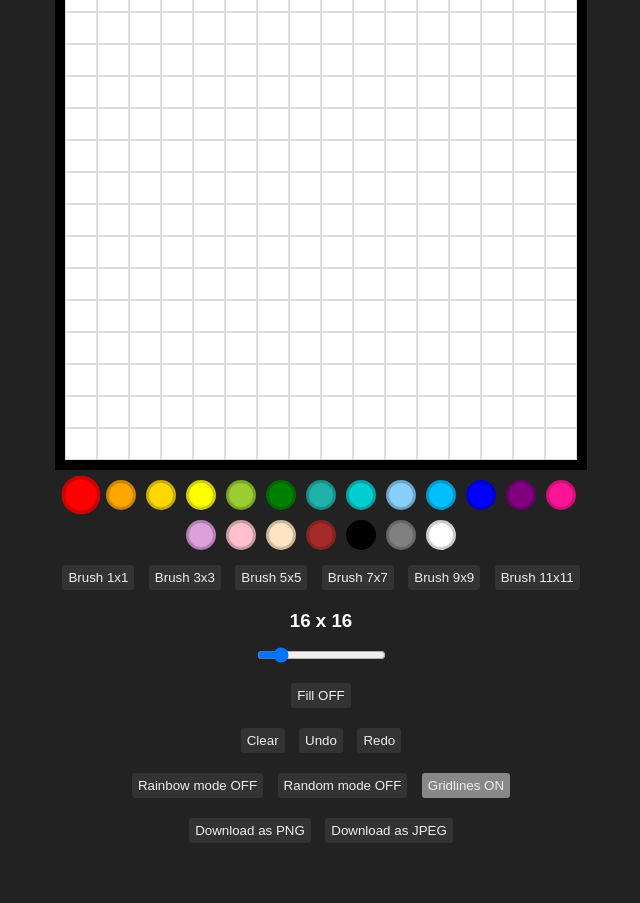
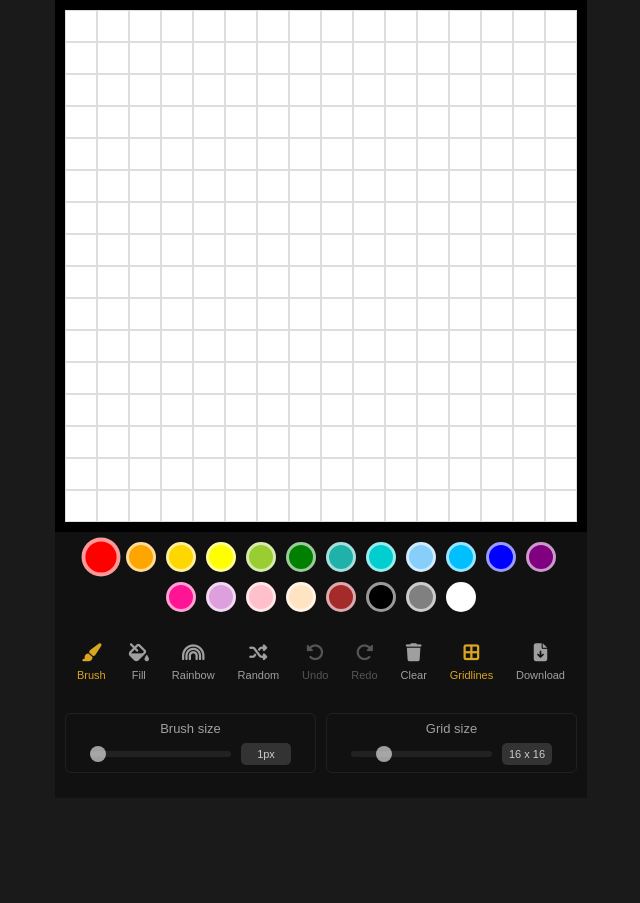
Before and after one commit to xop14/odin-etch-a-sketch, a plain HTML site: page index.html in a window 1280 px wide. Shown: the part 92-995 px from the top of the page, without its empty margins (319-959 px from the left). After the commit the page ends 920 px from the top, so only its background shows below. Drawn offline with nearby package versions, Linux system fonts and the light colour scheme.

Commit message:
Add toolbar with clickable buttons and brush size slider

```diff
--- a/etch-a-sketch.js
+++ b/etch-a-sketch.js
@@ -1,19 +1,25 @@
 const grid = document.querySelector("#grid");
 const colorSelector = document.querySelector("#color-selector");
-const sizeSlider = document.querySelector("#size-slider");
-const sizeSliderDisplay = document.querySelector("#size-slider-display");
+const brushSlider = document.querySelector("#brush-slider");
+const brushSliderDisplay = document.querySelector("#brush-slider-display");
+const gridSlider = document.querySelector("#grid-slider");
+const gridSliderDisplay = document.querySelector("#grid-slider-display");
 const clearBtn = document.querySelector("#clear-btn");
 const randomBtn = document.querySelector("#random-btn");
 const rainbowBtn = document.querySelector("#rainbow-btn");
-const fillBtn = document.querySelector("#fill-btn");
+const brushTool = document.querySelector("#brush-tool");
+const fillTool = document.querySelector("#fill-tool");
 const undoBtn = document.querySelector("#undo-btn");
 const redoBtn = document.querySelector("#redo-btn");
 const gridlinesBtn = document.querySelector("#gridlines-btn");
 const canvasHistory = [];
 const gridSizeHistory = [];
-const buttonOnColor = "#888";
-const buttonOffColor = "#333";
-const brushSizes = document.querySelector("#brush-sizes");
+const toolColorOn = "goldenrod";
+const toolColorOff = "#fff9";
+const toolColorUnavailable = "#555";
+const tools = document.querySelectorAll(".tool");
+const btns = document.querySelectorAll(".btn");
+const modeBtns = document.querySelectorAll(".mode-btn");
 
 const body = document.body;
 
@@ -146,6 +152,7 @@ function createGrid(gridSize, pixelSize, saveUndo = true, canvasToLoad = []) {
             });
             pixel.addEventListener("mouseup", () => {
                 saveCanvasUndo(currentCanvas, gridSize);
+                undoRedoStyleUpdate();
             });
             if (!isCanvasImported) {
                 currentCanvasRow.push("white");
@@ -197,8 +204,25 @@ function undo() {
     createGrid(lastGridSize, lastPixelSize, false, lastUndo);
 
     undoCounter--;
+    undoRedoStyleUpdate();
 }
 
+
+undoRedoStyleUpdate();
+
+function undoRedoStyleUpdate() {
+    if (undoCounter <= 1) {
+        undoBtn.style.color = toolColorUnavailable;
+    } else {
+        undoBtn.style.color = toolColorOff;
+    }
+
+    if (undoCounter >= undoCounterMax) {
+        redoBtn.style.color = toolColorUnavailable;
+    } else {
+        redoBtn.style.color = toolColorOff;
+    }
+}
 
 
 
@@ -219,6 +243,7 @@ function redo() {
     createGrid(nextGridSize, nextPixelSize, false, nextRedo);
 
     undoCounter++;
+    undoRedoStyleUpdate();
 }
 
 
@@ -239,8 +264,8 @@ document.onkeydown = (e) => {
 
 // update grid size slider & display
 function updateSlider(newGridSize) {
-    sizeSliderDisplay.textContent = `${newGridSize} x ${newGridSize}`;
-    sizeSlider.value = newGridSize;
+    gridSliderDisplay.textContent = `${newGridSize} x ${newGridSize}`;
+    gridSlider.value = newGridSize;
 }
 
 
@@ -276,17 +301,23 @@ function updateColorCss(currentColor) {
 }
 
 
+// brush size adjustment
+brushSlider.addEventListener("input", () => {
+    brushSliderDisplay.textContent = `${brushSlider.value}px`;
+    brushSize = brushSlider.value;
+});
+
 
 
 // grid size adjustment
-sizeSlider.addEventListener("input", () => {
-    sizeSliderDisplay.textContent = `${sizeSlider.value} x ${sizeSlider.value}`;
-    gridSize = sizeSlider.value;
+gridSlider.addEventListener("input", () => {
+    gridSliderDisplay.textContent = `${gridSlider.value} x ${gridSlider.value}`;
+    gridSize = gridSlider.value;
     pixelSize = `${512 / gridSize}px`;
     createGrid(gridSize, pixelSize, false);
 });
 
-sizeSlider.addEventListener("change", () => {
+gridSlider.addEventListener("change", () => {
     createGrid(gridSize, pixelSize);
 });
 
@@ -306,17 +337,11 @@ randomBtn.addEventListener("click", () => {
 
     if (isRandomColors == false) {
         isRainbowColors = false;
-        rainbowBtn.style.backgroundColor = buttonOffColor;
-        rainbowBtn.textContent = "Rainbow mode OFF";
 
         isRandomColors = true;
-        randomBtn.style.backgroundColor = buttonOnColor;
-        randomBtn.textContent = "Random mode ON";
     }
     else {
         isRandomColors = false;
-        randomBtn.style.backgroundColor = buttonOffColor;
-        randomBtn.textContent = "Random mode OFF";
     }
 });
 
@@ -325,40 +350,6 @@ function randomColor() {
     currentColor = colors[i];
     updateColorCss(currentColor);
 }
-
-
-
-
-// gridlines toggle button
-
-gridlinesBtn.style.backgroundColor = buttonOnColor;
-
-gridlinesBtn.addEventListener("click", () => {
-    if (isGridlinesOn == false) {
-        isGridlinesOn = true;
-        gridlinesBtn.textContent = "Gridlines ON";
-        gridlinesBtn.style.backgroundColor = buttonOnColor;
-        let pixels = document.querySelectorAll(".pixel");
-        pixels.forEach((pixel) => {
-            pixel.style.borderWidth = "1px";
-            pixel.style.borderColor = "#0002"
-        });
-
-
-    }
-    else {
-        isGridlinesOn = false;
-        gridlinesBtn.textContent = "Gridlines OFF";
-        gridlinesBtn.style.backgroundColor = buttonOffColor;
-        let pixels = document.querySelectorAll(".pixel");
-        pixels.forEach((pixel) => {
-            pixel.style.borderWidth = "0px";
-            pixel.style.borderColor = "#0000";
-        });
-    }
-});
-
-
 
 
 // copy array function
@@ -373,15 +364,6 @@ function copyArray(arrayToCopy) {
     }
     return newArray;
 }
-
-
-
-
-// brush pixels returns an array of pixels to be colored in
-
-brushSizes.addEventListener("click", (e) => {
-    brushSize = e.target.value;
-})
 
 
 function createBrushPixels() {
@@ -439,27 +421,21 @@ function removeBrushOutline() {
 
 // rainbow mode
 
-// random color generator
+// rainbow color generator
 rainbowBtn.addEventListener("click", () => {
 
     if (isRainbowColors == false) {
         isRandomColors = false;
-        randomBtn.style.backgroundColor = buttonOffColor;
-        randomBtn.textContent = "Random mode OFF";
 
         isRainbowColors = true;
-        rainbowBtn.style.backgroundColor = buttonOnColor;
-        rainbowBtn.textContent = "Rainbow mode ON";
         currentColor = "rgba(255,0,0)"
     }
     else {
         isRainbowColors = false;
-        rainbowBtn.style.backgroundColor = buttonOffColor;
-        rainbowBtn.textContent = "Rainbow mode OFF";
     }
 });
 
-// gradually change color
+// rainbow mode
 function rainbowColors() {
 
     let red = parseInt(currentColor.split(/[(,)]/)[1]);
@@ -507,23 +483,6 @@ function rainbowColors() {
 }
 
 
-// fill tool
-
-fillBtn.addEventListener("click", () => {
-
-    if (isFill == false) {
-        isFill = true;
-        fillBtn.style.backgroundColor = buttonOnColor;
-        fillBtn.textContent = "Fill ON";
-    }
-    else {
-        isFill = false;
-        fillBtn.style.backgroundColor = buttonOffColor;
-        fillBtn.textContent = "Fill OFF";
-    }
-});
-
-
 let fillCounter = 0;
 
 
@@ -555,3 +514,110 @@ function fill(x, y, pixelColor, currentCanvas) {
         return;
     }
 }
+
+
+
+// tool buttons change style
+tools.forEach((tool)=> {
+    tool.addEventListener("click", (e) => {
+        tools.forEach((tool) => {
+            // below is what happens to the other targets
+            tool.style.color = toolColorOff;
+        });
+        // below is what happens to the click target
+        e.target.style.color = toolColorOn;
+    });
+});
+
+
+// fill tool button specific settings
+let brushSizeTemp = brushSize;
+
+fillTool.addEventListener("click", () => {
+
+    if (isFill == false) {
+        isFill = true;
+        brushSizeTemp = brushSize;
+        brushSize = 1;
+    }
+    else {
+        isFill = false;
+    }
+});
+
+
+// brush tool button specific settings
+brushTool.style.color = toolColorOn;
+brushTool.addEventListener("click", () => {
+        isFill = false;
+        brushSize = brushSizeTemp;
+});
+
+
+// Grid button & grid creation
+
+gridlinesBtn.style.color = toolColorOn;
+
+gridlinesBtn.addEventListener("click", (e) => {
+    if (isGridlinesOn == false) {
+        isGridlinesOn = true;
+        gridlinesBtn.style.color = toolColorOn;
+        // grid style on
+        let pixels = document.querySelectorAll(".pixel");
+        pixels.forEach((pixel) => {
+            pixel.style.borderWidth = "1px";
+            pixel.style.borderColor = "#0002"
+        });
+    }
+    else {
+        isGridlinesOn = false;
+        gridlinesBtn.style.color = toolColorOff;
+        // grid style off
+        let pixels = document.querySelectorAll(".pixel");
+        pixels.forEach((pixel) => {
+            pixel.style.borderWidth = "0px";
+            pixel.style.borderColor = "#0000";
+        });
+    }
+})
+
+
+// mode button styles (rainbow / random)
+// makes mode buttons exclusive and able to toggle
+modeBtns.forEach((modeBtn) => {
+    modeBtn.addEventListener("click", (e) => {
+
+        // below is what happens to the click target
+
+        if (e.target.style.color == toolColorOn) {
+            e.target.style.color = toolColorOff;
+        } else {
+            modeBtns.forEach((modeBtn) => {
+            // below is what happens to the other targets
+            modeBtn.style.color = toolColorOff;
+            });
+            e.target.style.color = toolColorOn;
+        }
+    })
+});
+
+
+// one-click button style settings
+
+btns.forEach((btn) => {
+    btn.addEventListener("mousedown", (e) => {
+        console.log("MOUSE DOWN");
+        btn.style.transitionDuration = "0s";
+        btn.style.color = toolColorOn;
+    })
+    btn.addEventListener("mouseup", (e) => {
+        console.log("MOUSE UP");
+        btn.style.transitionDuration = "0.2s";
+        btn.style.color = toolColorOff;
+    })
+
+    btn.addEventListener("mouseout", (e) => {
+        console.log("MOUSE OUT");
+        btn.style.color = toolColorOff;
+    })
+});
--- a/index.html
+++ b/index.html
@@ -5,42 +5,82 @@
     <meta http-equiv="X-UA-Compatible" content="IE=edge">
     <meta name="viewport" content="width=device-width, initial-scale=1.0">
     <link rel="stylesheet" href="./styles.css">
+    <script src="https://kit.fontawesome.com/63fe9be6f5.js" crossorigin="anonymous"></script>
     <script src="https://cdnjs.cloudflare.com/ajax/libs/html2canvas/1.4.1/html2canvas.js"></script>
     <title>Etch-a-sketch</title>
 </head>
 <body>
+    <h1>Pixel machine.</h1>
     <div id="grid"></div>
     <div id="color-selector"></div>
 
-    <div id="brush-sizes">
-        <button id="brush-btn-1" value="1">Brush 1x1</button>
-        <button id="brush-btn-3" value="3">Brush 3x3</button>
-        <button id="brush-btn-5" value="5">Brush 5x5</button>
-        <button id="brush-btn-7" value="7">Brush 7x7</button>
-        <button id="brush-btn-7" value="9">Brush 9x9</button>
-        <button id="brush-btn-7" value="11">Brush 11x11</button>
+
+    <div id="toolbar">
+        <div id="brush-tool" class="tool">
+            <i class="fa-solid fa-paintbrush"></i>
+            <p>Brush</p>
+        </div>
+        <div id="fill-tool" class="tool">
+            <i class="fa-solid fa-fill-drip"></i>
+            <p>Fill</p>
+        </div>
+        <!-- <div id="erase-btn" class="tool">
+            <i class="fa-solid fa-eraser"></i>
+            <p>Erase</p>
+        </div> -->
+        <div id="rainbow-btn" class="mode-btn">
+            <i class="fa-solid fa-rainbow"></i>
+            <p>Rainbow</p>
+        </div>
+        <div id="random-btn" class="mode-btn">
+            <i class="fa-solid fa-shuffle"></i>
+            <p>Random</p>
+        </div>
+        <div id="undo-btn">
+            <i class="fa-solid fa-rotate-left"></i>
+            <p>Undo</p>
+        </div>
+        <div id="redo-btn">
+            <i class="fa-solid fa-rotate-right"></i>
+            <p>Redo</p>
+        </div>
+        <div id="clear-btn" class="btn">
+            <i class="fa-solid fa-trash"></i>
+            <p>Clear</p>
+        </div>
+        <div id="gridlines-btn">
+            <i class="fa-solid fa-border-all"></i>
+            <p>Gridlines</p>
+        </div>
+        <div id="download-btn" onclick="downloadPNG()" class="btn">
+            <i class="fa-solid fa-file-arrow-down"></i>
+            <p>Download</p>
+        </div>
     </div>
 
-    <div id="size-slider-container">
-        <h3 id="size-slider-display">16 x 16</h3>
-        <input id="size-slider" type="range" min="8" max="64" value="16" step="8">
+    <div id="sliders">
+        <div>
+            <p>Brush size</p>
+            <div>
+                <input id="brush-slider" type="range" min="1" max="15" value="1" step="2">
+                <output id="brush-slider-display">1px</output>
+            </div>
+        </div>
+        <!-- <div>
+            <p id="opacity-slider-display">Brush Opacity</p>
+            <div>
+                <input id="opacity-slider" type="range" min="0" max="100" value="100" step="10">
+                <output id="opacity-size-display">10%</output>
+            </div>
+        </div> -->
+        <div>
+            <p>Grid size</p>
+            <div>
+                <input id="grid-slider" type="range" min="4" max="64" value="16" step="4">
+                <output id="grid-slider-display">16 x 16</output>
+            </div>
+        </div>
     </div>
-    <button id="fill-btn">Fill OFF</button>
-    <div>
-        <button id="clear-btn">Clear</button>
-        <button id="undo-btn">Undo</button>
-        <button id="redo-btn">Redo</button>
-    </div>
-    <div>
-        <button id="rainbow-btn">Rainbow mode OFF</button>
-        <button id="random-btn">Random mode OFF</button>
-        <button id="gridlines-btn">Gridlines ON</button>
-    </div>
-    <div>
-        <button onclick="downloadPNG()">Download as PNG</button>
-        <button onclick="downloadJPEG()">Download as JPEG</button>
-    </div>
-    <div id="screenshots"></div>
 
     <script src="./etch-a-sketch.js"></script>
 
@@ -55,17 +95,6 @@
                 link.click();
             });
         }
-
-        function downloadJPEG() {
-            html2canvas(document.querySelector("#grid"), {
-                scale: 1
-            }).then(function(canvas) {
-                const link = document.createElement("a");
-                link.download = "pixel-art.jpg";
-                link.href = canvas.toDataURL('image/jpeg');
-                link.click();
-            });
-        }
     </script>
 
 </body>
--- a/styles.css
+++ b/styles.css
@@ -11,9 +11,15 @@ body {
     align-items: center;
     min-height: 100vh;
     padding: 40px;
-    background-color: #222;
+    background-color: #1a1a1a;
     color: #fff;
     font-family: Arial, Helvetica, sans-serif;
+}
+
+h1 {
+    color: rgb(153, 153, 153);
+    margin-bottom: 5px;
+    width: 512px;
 }
 
 #grid {
@@ -49,31 +55,29 @@ body {
     align-items: center;
     flex-wrap: wrap;
     gap: 10px;
+    background-color: #111;
     border: 0px solid black;
-    height: 50px;
-    width: 520px;
-    margin-bottom: 15px;
+    outline: 10px solid #111;
+    height: fit-content;
+    width: 512px;
+    padding-inline: 10px;
 }
 
 #color-selector > div {
-    border: 3px solid #0003;
+    border: 3px solid #fff9;
     height: 30px;
     width: 30px;
     border-radius: 50%;
     cursor: pointer;
     transition: 0.1s;
 }
+#color-selector > div:hover {
+    transform: scale(1.1);
+    transition: 0s;
+}
 
 .color-selected {
-    transform: scale(1.3);
-}
-
-#size-slider-container {
-    display: flex;
-    flex-direction: column;
-    justify-content: center;
-    align-items: center;
-    gap: 15px;
+    transform: scale(1.3) !important;
 }
 
 button {
@@ -91,3 +95,135 @@ button:hover {
 .test {
     background-color: rgb(255, 0, 0);
 }
+
+#toolbar {
+    display: flex;
+    justify-content: space-between;
+    gap: 3px;
+    padding: 5px;
+    outline: 10px solid #111;
+    color: #fff9;
+    background-color: #111;
+    width: 512px;
+    height: fit-content;
+}
+#toolbar div {
+    padding: 7px;
+    display: flex;
+    flex-direction: column;
+    align-items: center;
+    gap:7px;
+    user-select: none;
+}
+#toolbar div:hover {
+    color:#ddd;
+    cursor: pointer;
+    transform: scale(1.1);
+}
+.tool-selected {
+    color:#e8b418;
+    cursor: pointer;
+}
+
+#toolbar i {
+    font-size: 18px;
+    pointer-events: none;
+}
+#toolbar p {
+    font-size: 11px;
+    pointer-events: none;
+}
+
+#sliders {
+    display: flex;
+    justify-content: space-around;
+    gap: 10px;
+    outline: 10px solid #111;
+    color: #fff9;
+    background-color: #111;
+    width: 512px;
+    height: fit-content;
+    padding-bottom: 15px;
+
+}
+
+#sliders > div {
+    padding: 7px;
+    display: flex;
+    flex-direction: column;
+    align-items: center;
+    gap:7px;
+    user-select: none;
+    flex: 1;
+    border: 1px solid #fff1;
+    border-radius: 6px;
+}
+
+#sliders > div:hover {
+    color: #ddd;
+}
+
+#sliders p {
+    font-size: 13px;
+}
+
+#sliders > div > div {
+    display: flex;
+    justify-content: center;
+    gap: 10px;
+    /* border: 1px solid white; */
+    width: 100%;
+
+}
+
+#sliders input[type="range"]{
+    -webkit-appearance: none;
+    background: #222;
+    margin-top: 8px;
+    border-radius: 5px;
+    height:6px;
+    width: 60%;
+}
+
+#sliders input[type="range"]::-webkit-slider-thumb {
+    -webkit-appearance: none;
+    height: 16px;
+    width: 16px;
+    border-radius: 50%;
+    background: #fff9;
+    cursor: ew-resize;
+}
+
+#sliders input[type="range"]::-webkit-slider-thumb:hover {
+    background: #ccc;
+    transform: scale(1.1);
+}
+
+#sliders input[type="range"]::-moz-range-thumb {
+    -webkit-appearance: none;
+    height: 16px;
+    width: 16px;
+    border-radius: 50%;
+    background: #eee;
+    cursor: ew-resize;
+}
+
+#sliders input[type="range"]::-moz-range-thumb:hover {
+    background: #ccc;
+    transform: scale(1.1);
+}
+
+#sliders output {
+    color: #ccc;
+    background-color: #333;
+    font-size: 11px;
+    padding: 5px;
+    border-radius: 5px;
+    min-width: 50px;
+    text-align: center;
+}
+
+
+.test {
+    color:goldenrod;
+}
```
Also changed, not shown: 1 other file.
